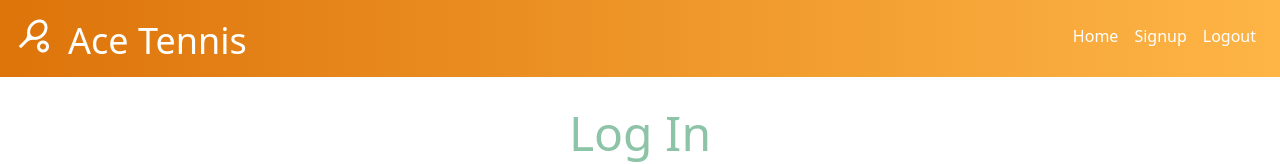
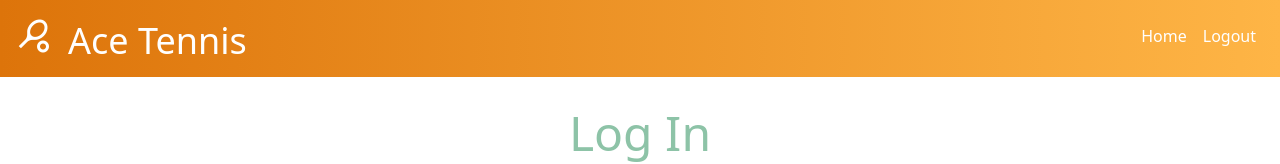
Before and after one commit to Claire-bk/acetennis-admin, a React (Vite) app: page / in a window 1280 px wide. Shown: the top 164 px of the page. Built offline with nearby package versions, Linux system fonts and the light colour scheme.

Commit message:
remove signup

```diff
--- a/src/components/header.jsx
+++ b/src/components/header.jsx
@@ -26,7 +26,7 @@ export const Header = () => {
             </div>
             <ul className="navBar__menu flex">
                 <li className="p-2 text-white hover:text-fuchsia-600 hover:cursor-pointer" onClick={handleGoHome}>Home</li>
-                <li className="p-2 text-white hover:text-fuchsia-600 hover:cursor-pointer" onClick={handleSignup}>Signup</li>
+                {/* <li className="p-2 text-white hover:text-fuchsia-600 hover:cursor-pointer" onClick={handleSignup}>Signup</li> */}
                 <li className="p-2 text-white hover:text-fuchsia-600 hover:cursor-pointer" onClick={handleLogout}>Logout</li>
             </ul>
         </header>
```
